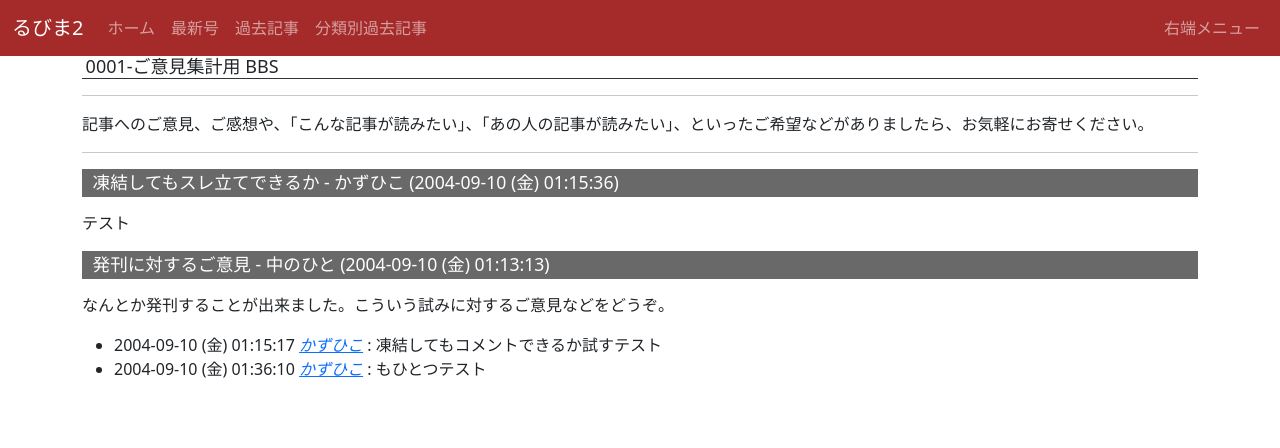
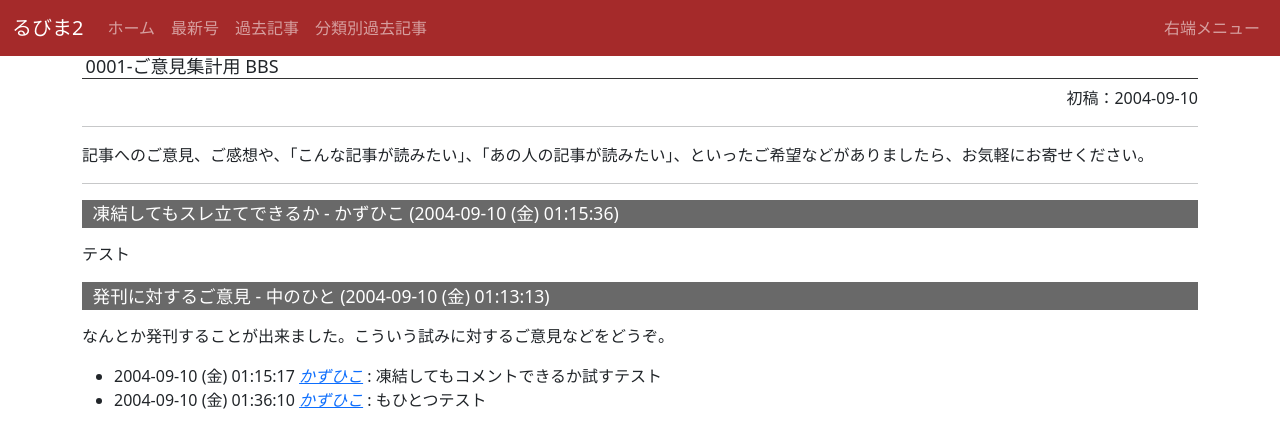
Before and after one commit to miyohide/rubima2-prototype, a Jekyll site: the page built from articles/0001/_posts/2004-09-10-0001-bbs.md, in a window 1280 px wide. Shown: the top 448 px of the page. Built offline with Jekyll 4.4.1, drawn with Linux system fonts in a browser that asks for light colours.

Commit message:
display created/updated/author info

```diff
--- /dev/null
+++ b/_includes/post_info.html
@@ -0,0 +1,9 @@
+{% if page.post_author != null %}
+  <span class="author">著者：{{ page.post_author }}</span><br />
+{% endif %}
+{% if page.created_on != null %}
+  <span class="created_on">初稿：{{ page.created_on }}</span>
+{% endif %}
+{% if page.updated_on != null %}
+  <span class="updated_on">更新：{{ page.updated_on }}</span>
+{% endif %}
--- a/_layouts/default.html
+++ b/_layouts/default.html
@@ -13,6 +13,9 @@
   {% include header.html %}
   <main class="container">
     <h1>{{ page.title }}</h1>
+    <div class="post_info">
+      {% include post_info.html %}
+    </div>
     {{ content }}
   </main>
   <!-- Bootstrap JavaScript -->
--- a/css/main.css
+++ b/css/main.css
@@ -45,3 +45,7 @@ blockquote {
   border-left: 5px solid #CCC;
   border-radius: 2px;
 }
+
+.post_info {
+  text-align: right;
+}
```
